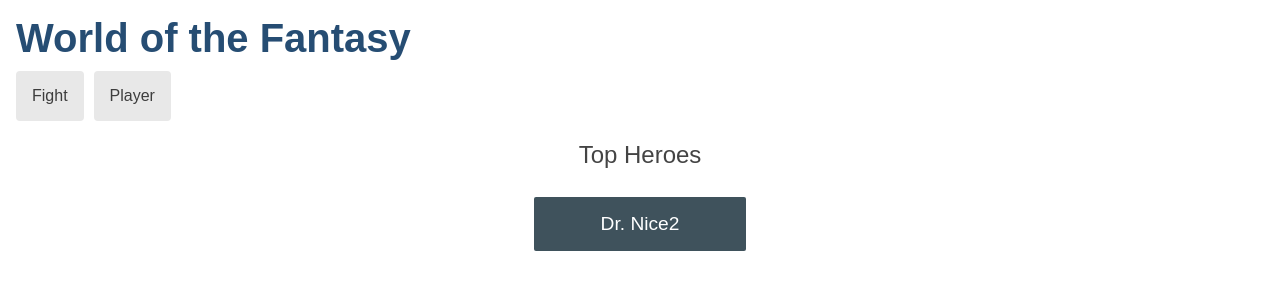
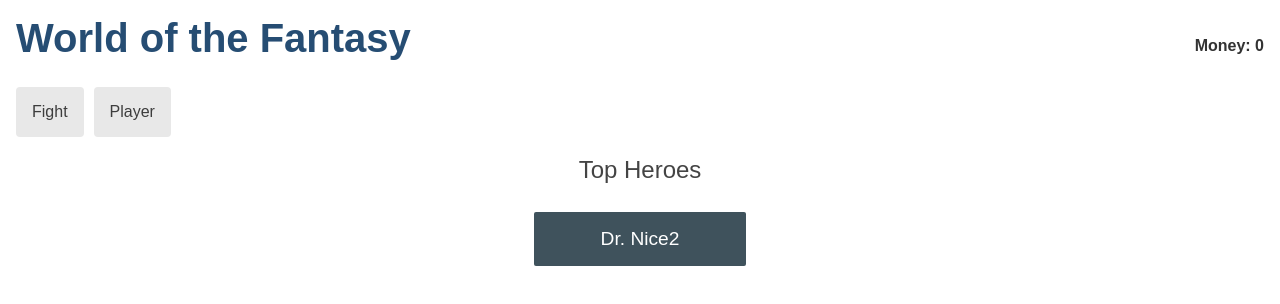
Before and after one commit to Sotatek-Bean/Hero-challange, an Angular app: page /dashboard in a window 1280 px wide. Shown: the top 304 px of the page. Built offline with nearby package versions, Linux system fonts and the light colour scheme.

Commit message:
feat: show money of user playing

```diff
--- a/src/app/app.component.html
+++ b/src/app/app.component.html
@@ -1,4 +1,9 @@
-<h1>{{title}}</h1>
+<div class="d-flex justify-content-between">
+  <h1>{{title}}</h1>
+  <h4>
+    Money: {{userService.money | number}}
+  </h4>
+</div>
 <nav>
   <a routerLink="/dashboard">Fight</a>
   <a routerLink="/heroes">Player</a>
--- a/src/app/app.component.ts
+++ b/src/app/app.component.ts
@@ -1,7 +1,8 @@
 import { CommonModule } from '@angular/common';
-import { Component } from '@angular/core';
+import { Component, inject } from '@angular/core';
 import { RouterModule } from '@angular/router';
 import { MessagesComponent } from './pages/components/messages/messages.component';
+import { UserService } from './services/user.service';
 
 @Component({
   selector: 'app-root',
@@ -12,4 +13,5 @@ import { MessagesComponent } from './pages/components/messages/messages.componen
 })
 export class AppComponent {
   title = 'World of the Fantasy';
+  userService = inject(UserService);
 }
```
